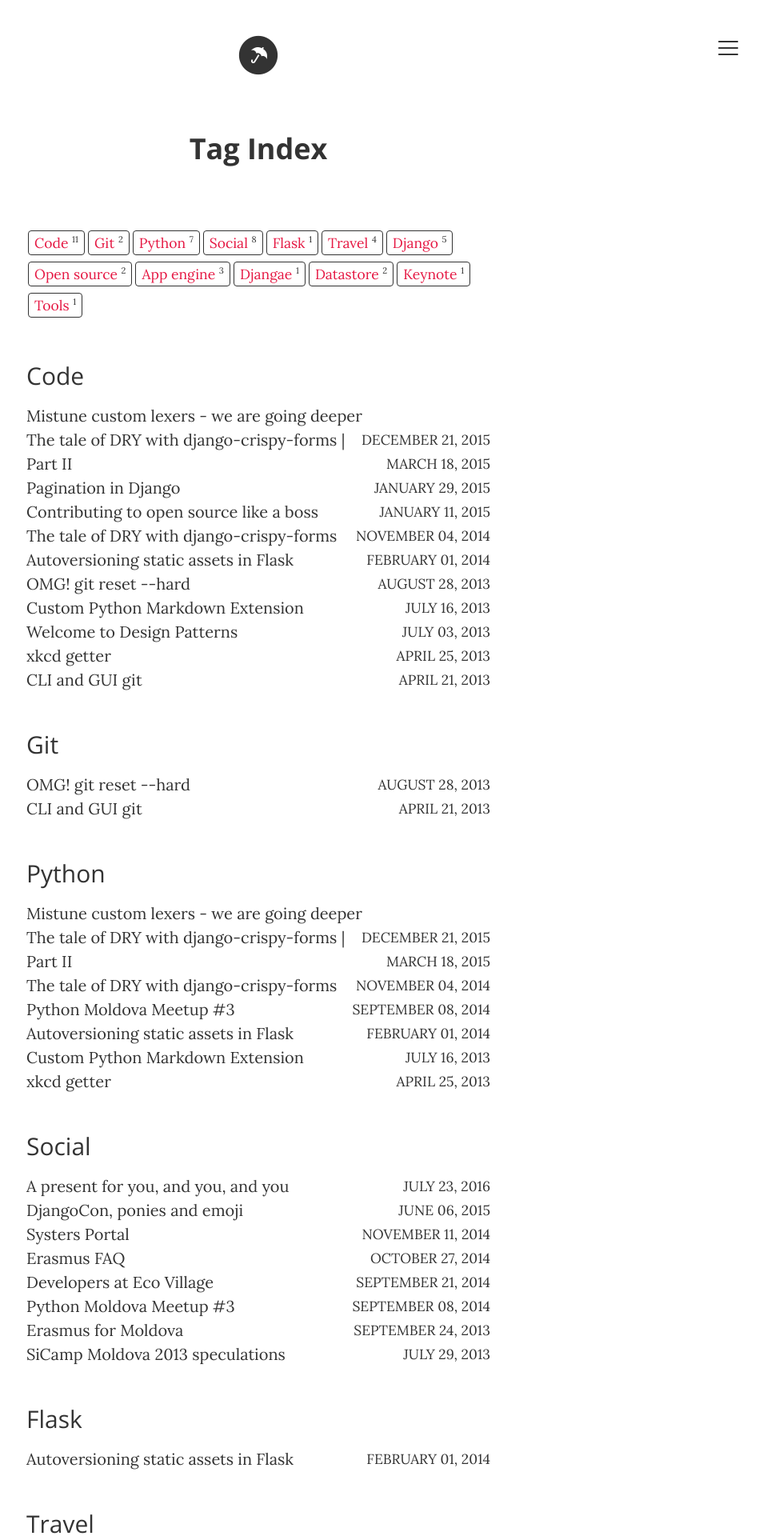
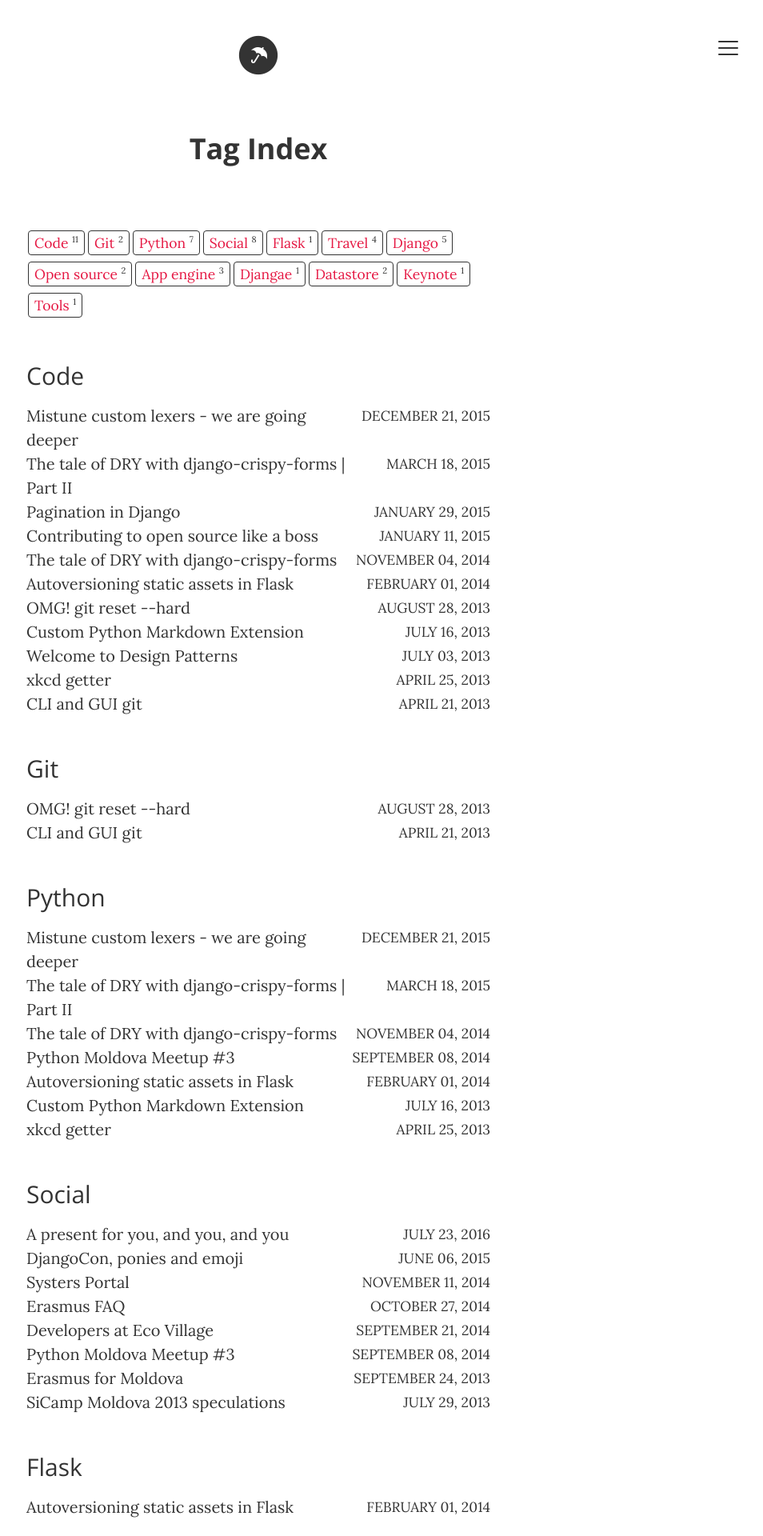
Before and after one commit to ana-balica/ana-balica.github.io, a Jekyll site: the page built from tags.html, in a window 1280 px wide. Shown: the top 1920 px of the page at 80% size, without its empty margins (317-1271 px from the left). Built offline with Jekyll 4.4.1, drawn with Linux system fonts in a browser that asks for light colours.

Commit message:
Fix entry titles overlapping dates on tags page

```diff
--- a/_scss/pages/_tags.scss
+++ b/_scss/pages/_tags.scss
@@ -44,6 +44,8 @@
 
       a {
         color: $text-color;
+        display: flex;
+        justify-content: space-between;
 
         &:hover {
           color: $highlight-color;
@@ -53,6 +55,11 @@
           float: right;
           text-transform: uppercase;
           font-size: $font-size-s;
+          flex-shrink: 0;
+        }
+
+        span.entry-title {
+          margin-right: 1em;
         }
       }
     }
--- a/tags.html
+++ b/tags.html
@@ -27,7 +27,7 @@ description: "An archive of posts sorted by tag."
       {% for post in pages_list %}
         {% if post.title != null %}
         {% if group == null or group == post.group %}
-        <li><a href="{{ site.url }}{{ post.url }}">{{ post.title }}<span class="entry-date"><time datetime="{{ post.date | date_to_xmlschema }}" itemprop="datePublished">{{ post.date | date: "%B %d, %Y" }}</time></span></a></li>
+        <li><a href="{{ site.url }}{{ post.url }}"><span class="entry-title">{{ post.title }}</span><span class="entry-date"><time datetime="{{ post.date | date_to_xmlschema }}" itemprop="datePublished">{{ post.date | date: "%B %d, %Y" }}</time></span></a></li>
         {% endif %}
         {% endif %}
       {% endfor %}
```
